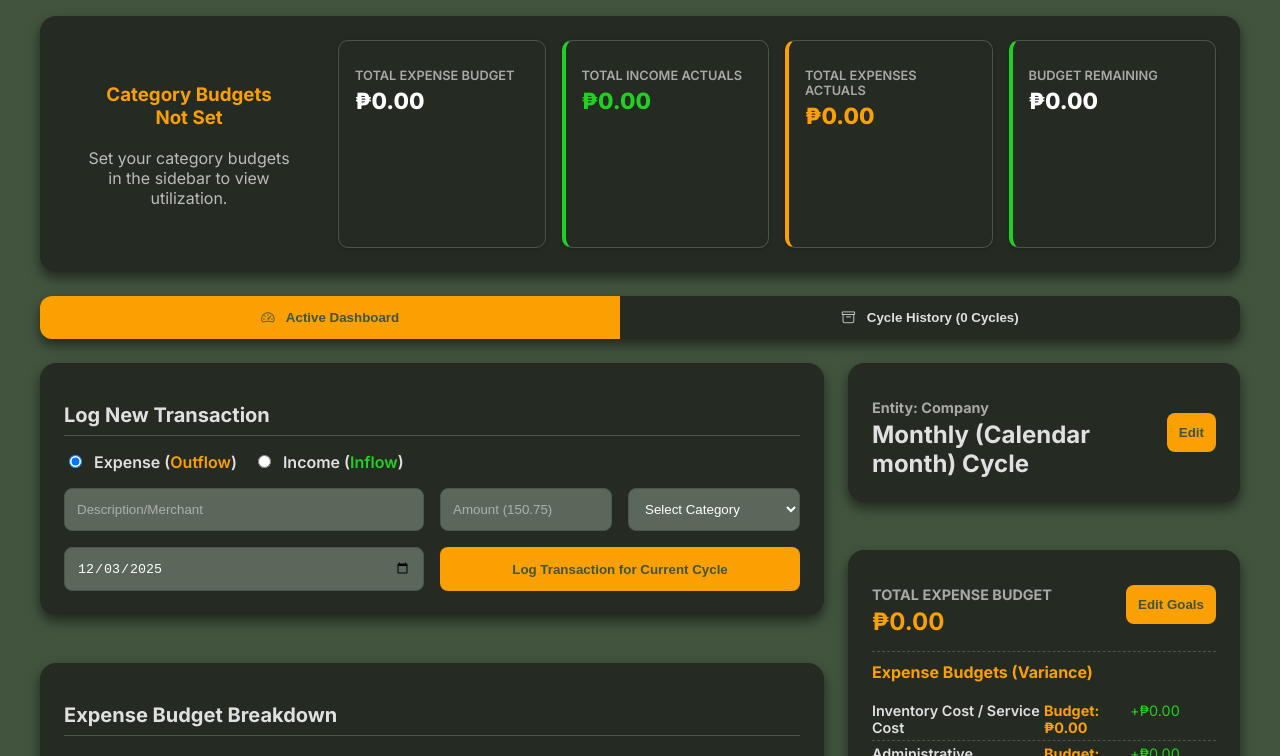
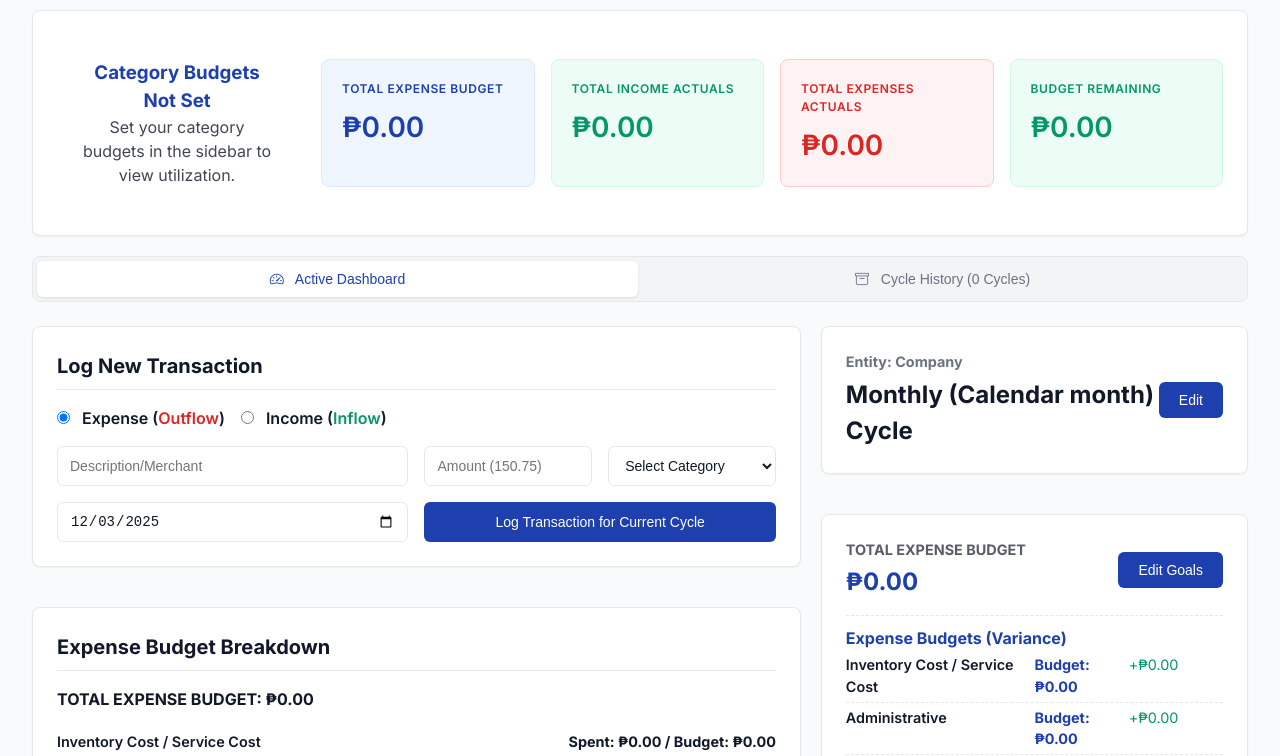
Before and after one commit to brad-git03/New-ExpenseMonitor, a plain HTML site: page index.html in a window 1280 px wide. Shown: the part 96-852 px from the top of the page. Drawn offline with nearby package versions, Linux system fonts and the light colour scheme.

Commit message:
Fixed the Design

```diff
--- a/index.css
+++ b/index.css
@@ -1,338 +1,415 @@
-/* --- Color Palette Variables (Retained) --- */
+/* === Financial System Design === */
 :root {
-    --primary-orange: #FBA002; /* Bright Orange Accent (Expense/Warning) */
-    --dark-olive: #42533e; /* Deep Background */
-    --dark-background: #252A23; /* Even darker background for cards/dashboard sections */
-    --hover-orange: #e59002;
-    --subtle-gray: #e5e7eb; /* Light Gray for borders/dividers */
-    --success-complement: #20d120; /* Sage Green for positive balance/Income */
+    --primary: #1e40af;
+    --primary-light: #3b82f6;
+    --primary-orange: #1e40af;
+    --success: #059669;
+    --success-light: #10b981;
+    --success-complement: #059669;
+    --danger: #dc2626;
+    --danger-light: #ef4444;
+    --warning: #d97706;
 
-    /* Tints and Text on Dark Background */
-    --olive-tint: #4A5649; /* Secondary Dark Container background */
-    --light-olive-tint: #5C675B; /* Tertiary Dark background for inputs/buttons */
-    --orange-tint: #FFF3E0; /* Lighter orange tint */
-    --white-text: #ffffff;
-    --light-text: #e0e0e0;
-    --box-shadow: 0 6px 12px rgba(0, 0, 0, 0.5); /* Stronger shadow for dark background */
+    --bg-base: #ffffff;
+    --bg-surface: #f9fafb;
+    --bg-elevated: #f3f4f6;
 
-    /* New colors for Expense Monitor */
-    --income-color: var(--success-complement);
-    --expense-color: var(--primary-orange);
-    --net-flow-positive: var(--success-complement);
-    --net-flow-negative: var(--primary-orange);
+    --text-primary: #111827;
+    --text-secondary: #6b7280;
+    --text-tertiary: #9ca3af;
+    --light-text: #ffffff;
+
+    --border: #e5e7eb;
+    --border-light: #f3f4f6;
+
+    --shadow-xs: 0 1px 2px 0 rgba(0, 0, 0, 0.05);
+    --shadow-sm: 0 1px 3px 0 rgba(0, 0, 0, 0.1);
+    --shadow-md: 0 4px 6px -1px rgba(0, 0, 0, 0.1);
+
+    --radius: 8px;
+    --radius-sm: 6px;
+    --radius-lg: 12px;
+
+    --income-color: #059669;
+    --expense-color: #dc2626;
+    --olive-tint: #e5e7eb;
 }
 
-/* Reset and General Setup (Retained) */
 * {
+    margin: 0;
+    padding: 0;
     box-sizing: border-box;
 }
 
 body {
-    font-family: 'Inter', sans-serif;
-    background-color: var(--dark-olive); /* Deep Olive for body background */
-    color: var(--light-text); /* Light text on dark background */
-    margin: 0;
-    padding: 20px 10px;
+    font-family: 'Inter', -apple-system, BlinkMacSystemFont, 'Segoe UI', sans-serif;
+    background: var(--bg-surface);
+    color: var(--text-primary);
+    line-height: 1.5;
+    padding: 20px;
+    min-height: 100vh;
 }
 
 #app-container {
-    max-width: 1200px; /* Wider for dashboard feel */
+    max-width: 1400px;
     margin: 0 auto;
 }
 
-/* --- Global Card Styling (Retained) --- */
-.card {
-    background-color: var(--dark-background);
-    padding: 24px;
-    border-radius: 16px; /* Smoother corners */
-    box-shadow: var(--box-shadow);
-    margin-bottom: 24px;
-    color: var(--light-text);
-    transition: background-color 0.3s;
-}
-
+/* Header */
 .app-header {
-    font-size: 2rem;
-    font-weight: 800;
-    color: var(--white-text);
-    display: flex;
-    align-items: center;
+    font-size: 1.75rem;
+    font-weight: 600;
+    color: var(--text-primary);
     margin-bottom: 32px;
+    letter-spacing: -0.025em;
 }
 
 .app-header span {
-    color: var(--primary-orange) !important;
+    color: var(--primary);
 }
 
-/* --- Summary Section (Retained) --- */
+/* Card System */
+.card {
+    background: var(--bg-base);
+    border: 1px solid var(--border);
+    border-radius: var(--radius);
+    padding: 24px;
+    margin-bottom: 20px;
+    box-shadow: var(--shadow-xs);
+}
+
+/* Summary Section */
 #summary-section {
-    background-color: var(--dark-background);
+    background: var(--bg-base);
     display: flex;
     flex-direction: column;
     gap: 24px;
     padding: 24px;
 }
 
-/* Tabs Styling (Retained) */
-#tab-bar {
-    display: flex;
-    margin-bottom: 24px;
-    border-radius: 12px;
-    overflow: hidden;
-    background-color: var(--dark-background);
-    box-shadow: var(--box-shadow);
-}
-
-.tab-btn {
-    flex-grow: 1;
-    padding: 14px 0;
-    text-align: center;
-    font-weight: 600;
-    cursor: pointer;
-    border: none;
-    background-color: transparent;
-    color: var(--light-text);
-    transition: background-color 0.2s, color 0.2s, box-shadow 0.2s;
-}
-
-.tab-btn.active {
-    background-color: var(--primary-orange);
-    color: var(--dark-olive); /* Dark text on orange */
-}
-
-.tab-btn:hover:not(.active) {
-    background-color: var(--olive-tint);
-    color: var(--white-text);
-}
-
-/* Inputs and Buttons (Retained) */
-input[type="text"], input[type="number"], input[type="date"], select { /* Added select */
-    width: 100%;
-    padding: 12px;
-    border: 1px solid var(--olive-tint);
-    border-radius: 8px;
-    transition: border-color 0.2s;
-    background-color: var(--light-olive-tint); /* Lighter dark background for input field */
-    color: var(--white-text);
-}
-
-input::placeholder {
-    color: var(--light-text);
-    opacity: 0.6;
-}
-
-.btn {
-    padding: 12px;
-    border-radius: 8px;
-    font-weight: 700;
-    cursor: pointer;
-    transition: background-color 0.2s, box-shadow 0.2s;
-    border: none;
-}
-
-.btn-success {
-    background-color: var(--success-complement);
-    color: var(--white-text);
-}
-
-.btn-success:hover {
-    background-color: #5c6c24;
-}
-
-.btn-primary {
-    background-color: var(--primary-orange);
-    color: var(--dark-olive);
-}
-
-.btn-primary:hover:not([disabled]) {
-    background-color: var(--hover-orange);
-}
-
-.btn-primary[disabled] {
-    cursor: not-allowed;
-    opacity: 0.6;
-}
-
-/* Summary Grid Items - Adapted for dark card background */
-#summary-grid {
-    width: 100%;
-    display: grid;
-    /* Changed to 4 columns to include Income and Net Flow */
-    grid-template-columns: repeat(4, 1fr);
-    gap: 16px;
-}
-
-.summary-item {
-    padding: 16px;
-    border-radius: 10px;
-    box-shadow: 0 1px 4px rgba(0, 0, 0, 0.2);
-    border: 1px solid var(--olive-tint);
-    overflow: hidden;
-}
-
-.summary-item h2 {
-    font-size: 0.8rem;
-    font-weight: 600;
-    color: var(--light-text);
-    opacity: 0.7;
-    margin-bottom: 4px;
-}
-
-.summary-item p {
-    font-size: 1.4rem;
-    font-weight: 800;
-    margin-top: 0;
-}
-
-/* Color Coding for Summary (Updated for Net Flow) */
-.net-flow-positive-item {
-    color: var(--white-text);
-    border-left: 4px solid var(--net-flow-positive);
-}
-
-.net-flow-negative-item {
-    color: var(--white-text);
-    border-left: 4px solid var(--net-flow-negative);
-}
-
-.budget-item {
-    color: var(--white-text);
-}
-
-.expense-item-summary {
-    color: var(--expense-color);
-    border-left: 4px solid var(--expense-color);
-}
-
-.income-item-summary {
-    color: var(--income-color);
-    border-left: 4px solid var(--income-color);
-}
-
-/* Visualization (Retained) */
 #visualization-container {
     display: flex;
     justify-content: center;
     align-items: center;
 }
 
-/* --- Dashboard Grid Structure for Current View (Retained) --- */
+#summary-grid {
+    display: grid;
+    grid-template-columns: repeat(auto-fit, minmax(200px, 1fr));
+    gap: 16px;
+}
+
+.summary-item {
+    padding: 20px;
+    border-radius: var(--radius);
+    background: var(--bg-base);
+    border: 1px solid var(--border);
+}
+
+.summary-item h2 {
+    font-size: 0.75rem;
+    font-weight: 600;
+    color: var(--text-secondary);
+    text-transform: uppercase;
+    letter-spacing: 0.05em;
+    margin-bottom: 8px;
+}
+
+.summary-item p {
+    font-size: 1.75rem;
+    font-weight: 600;
+    color: var(--text-primary);
+}
+
+.budget-item {
+    background: #eff6ff;
+    border-color: #dbeafe;
+}
+
+.budget-item h2 { color: var(--primary); }
+.budget-item p { color: var(--primary); }
+
+.income-item-summary {
+    background: #ecfdf5;
+    border-color: #d1fae5;
+}
+
+.income-item-summary h2 { color: var(--success); }
+.income-item-summary p { color: var(--success); }
+
+.expense-item-summary {
+    background: #fef2f2;
+    border-color: #fecaca;
+}
+
+.expense-item-summary h2 { color: var(--danger); }
+.expense-item-summary p { color: var(--danger); }
+
+.net-flow-positive-item {
+    background: #ecfdf5;
+    border-color: #d1fae5;
+}
+
+.net-flow-positive-item h2 { color: var(--success); }
+.net-flow-positive-item p { color: var(--success); }
+
+.net-flow-negative-item {
+    background: #fef2f2;
+    border-color: #fecaca;
+}
+
+.net-flow-negative-item h2 { color: var(--danger); }
+.net-flow-negative-item p { color: var(--danger); }
+
+/* Tabs */
+#tab-bar {
+    display: flex;
+    gap: 4px;
+    margin-bottom: 24px;
+    padding: 4px;
+    background: var(--bg-elevated);
+    border-radius: var(--radius);
+    border: 1px solid var(--border);
+}
+
+.tab-btn {
+    flex: 1;
+    padding: 10px 16px;
+    text-align: center;
+    font-weight: 500;
+    font-size: 0.875rem;
+    cursor: pointer;
+    border: none;
+    background: transparent;
+    color: var(--text-secondary);
+    border-radius: var(--radius-sm);
+    transition: all 0.15s ease;
+}
+
+.tab-btn i {
+    margin-right: 6px;
+}
+
+.tab-btn.active {
+    background: var(--bg-base);
+    color: var(--primary);
+    box-shadow: var(--shadow-sm);
+}
+
+.tab-btn:hover:not(.active) {
+    color: var(--text-primary);
+}
+
+/* Forms */
+input[type="text"],
+input[type="number"],
+input[type="date"],
+select {
+    width: 100%;
+    padding: 10px 12px;
+    background: var(--bg-base);
+    border: 1px solid var(--border);
+    border-radius: var(--radius-sm);
+    color: var(--text-primary);
+    font-size: 0.875rem;
+    transition: border-color 0.15s ease;
+}
+
+input:focus,
+select:focus {
+    outline: none;
+    border-color: var(--primary-light);
+}
+
+/* Buttons */
+.btn {
+    padding: 10px 20px;
+    border-radius: var(--radius-sm);
+    font-weight: 500;
+    font-size: 0.875rem;
+    cursor: pointer;
+    border: none;
+    transition: all 0.15s ease;
+}
+
+.btn-primary {
+    background: var(--primary);
+    color: white;
+}
+
+.btn-primary:hover:not([disabled]) {
+    background: var(--primary-light);
+}
+
+.btn-primary[disabled] {
+    opacity: 0.5;
+    cursor: not-allowed;
+}
+
+.btn-success {
+    background: var(--success);
+    color: white;
+}
+
+.btn-success:hover {
+    background: var(--success-light);
+}
+
+/* Dashboard Grid */
 #current-dashboard-grid {
     display: grid;
-    grid-template-columns: 1fr; /* Default to single column for mobile */
-    gap: 24px;
+    grid-template-columns: 1fr;
+    gap: 20px;
 }
 
-/* Transaction Item Styling (Updated to show type) */
+/* Transactions */
 .transaction-item {
     display: flex;
     justify-content: space-between;
     align-items: center;
     padding: 12px 16px;
     margin-bottom: 8px;
-    background-color: var(--olive-tint);
-    border-left: 4px solid var(--light-olive-tint);
-    border-radius: 8px;
-    color: var(--light-text);
-    box-shadow: 0 1px 3px rgba(0, 0, 0, 0.4);
+    background: var(--bg-base);
+    border: 1px solid var(--border);
+    border-radius: var(--radius-sm);
 }
 
 .transaction-item.income {
-    border-left-color: var(--income-color);
+    border-left: 3px solid var(--success);
 }
 
 .transaction-item.expense {
-    border-left-color: var(--expense-color);
+    border-left: 3px solid var(--danger);
 }
 
 .transaction-item-details strong {
     display: block;
-    font-size: 1rem;
-    font-weight: 600;
+    font-size: 0.875rem;
+    font-weight: 500;
+    color: var(--text-primary);
+    margin-bottom: 4px;
 }
 
 .transaction-item-details small {
-    color: var(--subtle-gray);
+    color: var(--text-tertiary);
+    font-size: 0.75rem;
 }
 
-.transaction-amount-actions .amount { /* Added .amount class */
-     font-weight: 700;
-     flex-shrink: 0;
+.transaction-amount-actions {
+    display: flex;
+    align-items: center;
+    gap: 12px;
+}
+
+.transaction-amount-actions .amount {
+    font-weight: 600;
+    font-size: 0.875rem;
 }
 
 .transaction-amount-actions .income-amount {
-     color: var(--income-color);
+    color: var(--success);
 }
 
 .transaction-amount-actions .expense-amount {
-     color: var(--expense-color);
+    color: var(--danger);
 }
 
 .delete-btn {
-    color: var(--subtle-gray);
+    color: var(--text-tertiary);
     cursor: pointer;
-    font-size: 1.2rem;
-    padding: 4px;
-    background: none;
+    font-size: 1rem;
+    padding: 6px;
+    background: transparent;
     border: none;
+    border-radius: var(--radius-sm);
+    transition: all 0.15s ease;
 }
 
 .delete-btn:hover {
-    color: var(--primary-orange);
+    color: var(--danger);
+    background: #fef2f2;
 }
 
-/* History Card Styles - Individual month records (Updated for Month) */
+/* History */
 .history-record {
     padding: 16px;
     margin-bottom: 12px;
-    border-radius: 8px;
-    background-color: var(--olive-tint);
-    border-left: 6px solid var(--success-complement);
-    box-shadow: 0 1px 3px rgba(0, 0, 0, 0.3);
+    border-radius: var(--radius);
+    background: var(--bg-base);
+    border: 1px solid var(--border);
+    border-left: 3px solid var(--success);
     cursor: pointer;
+    transition: all 0.15s ease;
+}
+
+.history-record:hover {
+    background: var(--bg-surface);
+    box-shadow: var(--shadow-sm);
 }
 
 .history-record.deficit {
-    border-left: 6px solid var(--primary-orange);
+    border-left: 3px solid var(--danger);
 }
 
-/* Desktop Layout (Dashboard View - Retained) */
-@media (min-width: 900px) {
+/* Responsive */
+@media (min-width: 768px) {
+    #summary-grid {
+        grid-template-columns: repeat(2, 1fr);
+    }
+}
+
+@media (min-width: 1024px) {
+    body {
+        padding: 32px;
+    }
+
     #summary-section {
         flex-direction: row;
+        align-items: center;
     }
+
     #visualization-container {
-        width: 250px; /* Adjusted width for a 4-column summary grid */
+        width: 240px;
         flex-shrink: 0;
     }
+
     #summary-grid {
-        width: calc(100% - 250px - 24px); /* Fills remaining space */
-        grid-template-columns: 1fr 1fr 1fr 1fr;
+        flex: 1;
+        grid-template-columns: repeat(4, 1fr);
     }
 
-    /* Dashboard Layout */
     #current-dashboard-grid {
-        grid-template-columns: 2fr 1fr; /* Main content (forms/log) on left, actions on right */
+        grid-template-columns: 1.8fr 1fr;
     }
 
-    /* Action/Settings Column */
     #dashboard-actions-column {
-        grid-column: 2 / 3;
         display: flex;
         flex-direction: column;
-        gap: 24px;
+        gap: 20px;
     }
 
-    /* Main Content Column */
     #dashboard-main-column {
-        grid-column: 1 / 2;
         display: flex;
         flex-direction: column;
-        gap: 24px;
-    }
-
-    /* History Archive Card (full width if history tab selected) */
-    #history-archive-card {
-        width: 100%;
+        gap: 20px;
     }
 }
+
+/* Scrollbar */
+::-webkit-scrollbar {
+    width: 8px;
+    height: 8px;
+}
+
+::-webkit-scrollbar-track {
+    background: var(--bg-elevated);
+}
+
+::-webkit-scrollbar-thumb {
+    background: var(--border);
+    border-radius: 4px;
+}
+
+::-webkit-scrollbar-thumb:hover {
+    background: var(--text-tertiary);
+}
--- a/index.js
+++ b/index.js
@@ -455,8 +455,8 @@ const renderSettings = (isEditing = false) => {
         container.innerHTML = `
             <div style="display:flex; justify-content:space-between; align-items:center;">
                 <div>
-                    <h2 style="font-size: 0.9rem; opacity:0.7; margin-bottom:4px;">Entity: ${companyName}</h2>
-                    <div style="font-size: 1.5rem; font-weight:bold; color:var(--light-text);">${currentCycleLabel} Cycle</div>
+                    <h2 style="font-size: 0.9rem; color: var(--text-secondary); margin-bottom:4px;">Entity: ${companyName}</h2>
+                    <div style="font-size: 1.5rem; font-weight:bold; color:var(--text-primary);">${currentCycleLabel} Cycle</div>
                 </div>
                 <button id="edit-settings-btn" class="btn btn-primary">Edit</button>
             </div>
@@ -487,7 +487,7 @@ const updateCategoryDropdown = (type) => {
     }
 
     const optionsMarkup = categoriesToDisplay.map(cat => {
-        const color = categoryType === 'income' ? 'var(--income-color)' : 'var(--expense-color)';
+        const color = categoryType === 'income' ? 'var(--income-color)' : 'var(--text-primary)';
         return `<option value="${cat}" style="color: ${color};">${cat}</option>`;
     }).join('');
 
@@ -744,7 +744,7 @@ const renderCategoryBreakdownChart = () => {
             `<span style="color: var(--primary-orange);">- ${formatCurrency(variance)} Over</span>` :
             `<span style="color: var(--success-complement);">${formatCurrency(variance)} Left</span>`;
 
-        const spentColor = isOverspent ? 'var(--primary-orange)' : 'var(--expense-color)';
+        const spentColor = isOverspent ? 'var(--primary-orange)' : 'var(--text-primary)';
 
         const barWidth = isOverspent ? '100%' : `${normalizedSpent.toFixed(1)}%`;
         const barContainerBg = isOverspent ? 'var(--primary-orange)' : 'var(--olive-tint)';
@@ -976,8 +976,8 @@ const renderApp = () => {
 
     appContainer.innerHTML = `
         <h1 class="app-header">
-            <span style="font-size: 2rem; margin-right: 8px; font-weight: bold;"></span>
-            ${companyName} Expense Monitor (${cycleDisplay})
+            <span>${companyName}</span> Financial Dashboard
+            <span style="font-size: 1rem; font-weight: 500; color: var(--text-secondary); margin-left: 12px;">${cycleDisplay}</span>
         </h1>
 
         <section id="summary-section" class="card">
@@ -1173,11 +1173,11 @@ const renderCurrentCycleManager = () => {
                     </p>
                 </section>
 
-                <section class="card" id="finalize-card" style="background-color: var(--olive-tint);">
+                <section class="card" id="finalize-card">
                     <h2 style="font-size: 1.25rem; font-weight: 700; color: var(--primary-orange); margin-bottom: 16px;">
                         Archive Cycle
                     </h2>
-                    <p style="font-size: 0.9rem; color: var(--light-text); margin-bottom: 12px;">
+                    <p style="font-size: 0.9rem; color: var(--text-secondary); margin-bottom: 12px;">
                         Finalize and archive the current cycle (${displayCycle}). Next cycle starts ${nextCycleDisplay}.
                     </p>
                     <button id="finalize-cycle-btn" class="btn btn-primary" style="width: 100%;">
```
